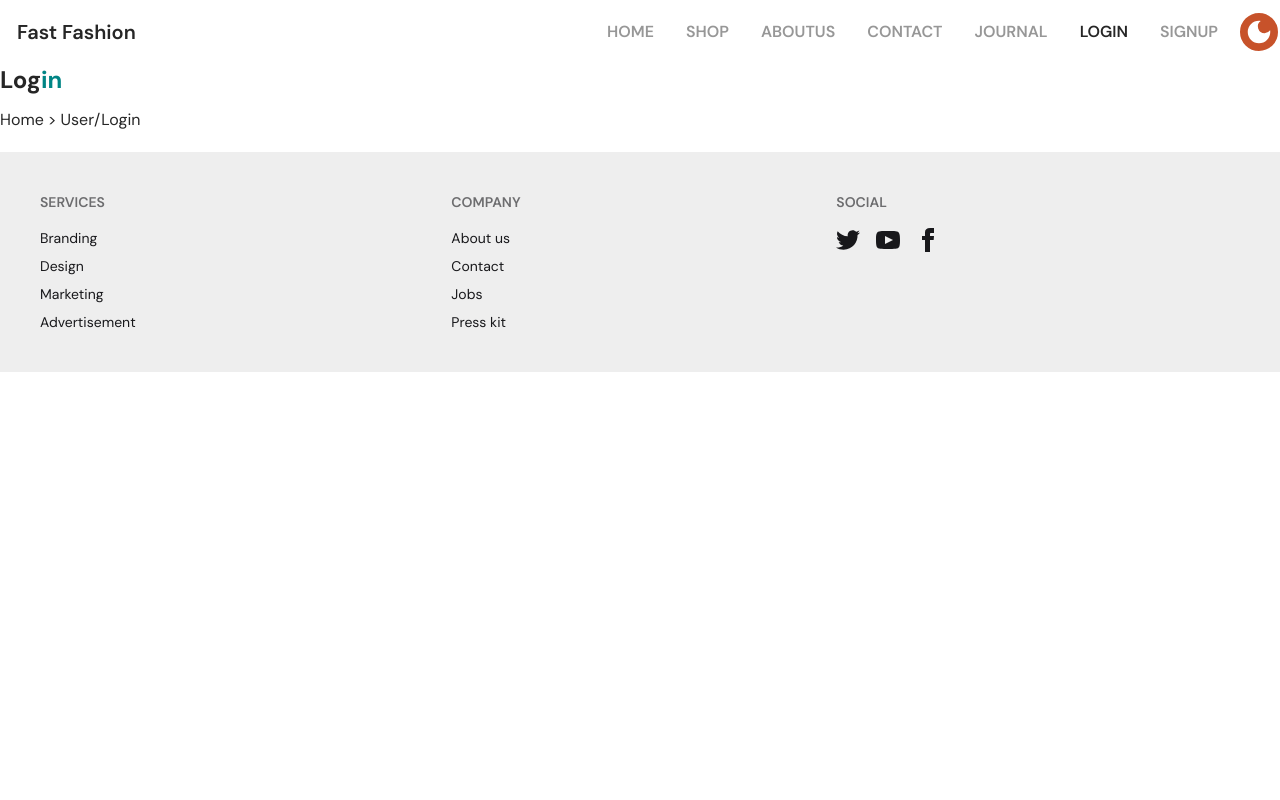
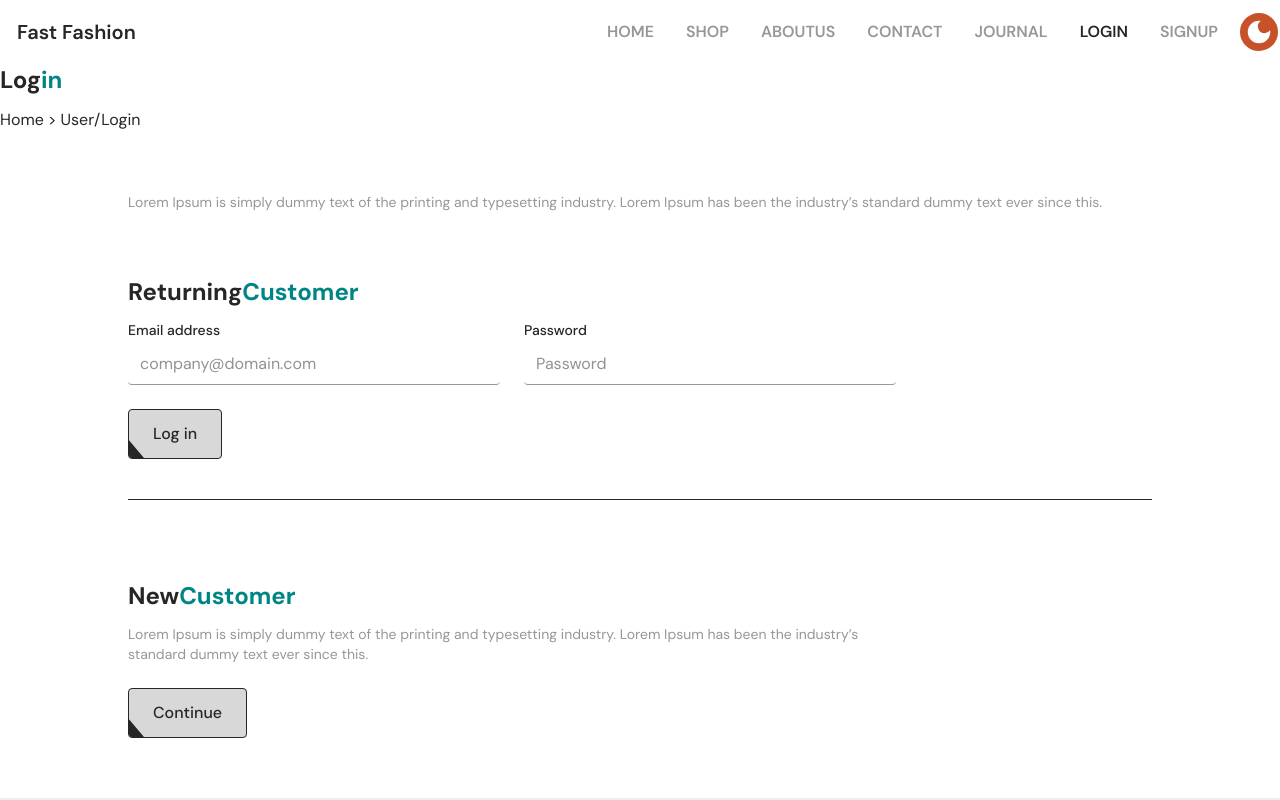
Before and after one commit to taskinahmadalfaruqe/Fast_Fashion, a React (Vite) app: page /User/Login in a window 1280 px wide. Shown: the top 800 px of the page. Built offline with nearby package versions, Linux system fonts and the light colour scheme.

Commit message:
[dev-moin] add login page

```diff
--- /dev/null
+++ b/src/Component/AuthPage/Login/Login.jsx
@@ -0,0 +1,68 @@
+import React from 'react';
+import CommonButton from '../../SharedComponent/Button/CommonButton';
+import CommonHedding from '../../SharedComponent/Hedding/CommonHedding';
+
+const Login = () => {
+  return (
+    <div className="px-4 py-10 md:px-8 lg:px-16 max-w-6xl mx-auto space-y-16 ">
+
+      {/* Intro Text */}
+      <p className="text-sm text-Gray_Color dark:text-White_Color text-center md:text-left">
+        Lorem Ipsum is simply dummy text of the printing and typesetting industry. Lorem Ipsum has
+        been the industry’s standard dummy text ever since this.
+      </p>
+
+      {/* Returning Customer Section */}
+      <section className="border-b pb-10">
+        <CommonHedding FastPart={"Returning"} SecondPart={"Customer"} />
+
+        <form className="grid grid-cols-1 md:grid-cols-2 gap-6 max-w-3xl">
+          {/* Email Field */}
+          <div>
+            <label htmlFor="email" className="block text-sm font-medium text-Black_Color dark:text-White_Color mb-1">
+              Email address
+            </label>
+            <input
+              type="email"
+              id="email"
+              placeholder="company@domain.com"
+              className="w-full border-b border-b-Gray_Color rounded-sm px-3 py-2 focus:outline-none"
+              required
+            />
+          </div>
+
+          {/* Password Field */}
+          <div>
+            <label htmlFor="password" className="block text-sm font-medium text-Black_Color dark:text-White_Color mb-1">
+              Password
+            </label>
+            <input
+              type="password"
+              id="password"
+              placeholder='Password'
+              className="w-full  border-b border-b-Gray_Color rounded-sm px-3 py-2 focus:outline-none "
+              required
+            />
+          </div>
+
+          {/* Login Button */}
+          <div className="md:col-span-2">
+           <CommonButton ButtonName={"Log in"} />
+          </div>
+        </form>
+      </section>
+
+      {/* New Customer Section */}
+      <section className="pt-4 ">
+        <CommonHedding FastPart={"New"} SecondPart={"Customer"} />
+        <p className="text-sm text-Gray_Color dark:text-White_Color mb-6 max-w-3xl">
+          Lorem Ipsum is simply dummy text of the printing and typesetting industry. Lorem Ipsum has
+          been the industry’s standard dummy text ever since this.
+        </p>
+       <CommonButton ButtonName={"Continue"} />
+      </section>
+    </div>
+  );
+};
+
+export default Login;
--- a/src/Page/LoginPage/LoginPage.jsx
+++ b/src/Page/LoginPage/LoginPage.jsx
@@ -2,12 +2,14 @@ import React from 'react';
 import CommonHedding from '../../Component/SharedComponent/Hedding/CommonHedding';
 import FindPathname from '../../Hooks/FindPathname/FindPathname';
 import CommonButton from '../../Component/SharedComponent/Button/CommonButton';
+import Login from '../../Component/AuthPage/Login/Login';
 
 const LoginPage = () => {
     return (
         <div className='container'>
            <CommonHedding FastPart={"Log"} SecondPart={"in"} PageLink={'/User/Login'}></CommonHedding>
            <FindPathname></FindPathname>
+           <Login></Login>
         </div>
     );
 };
```
